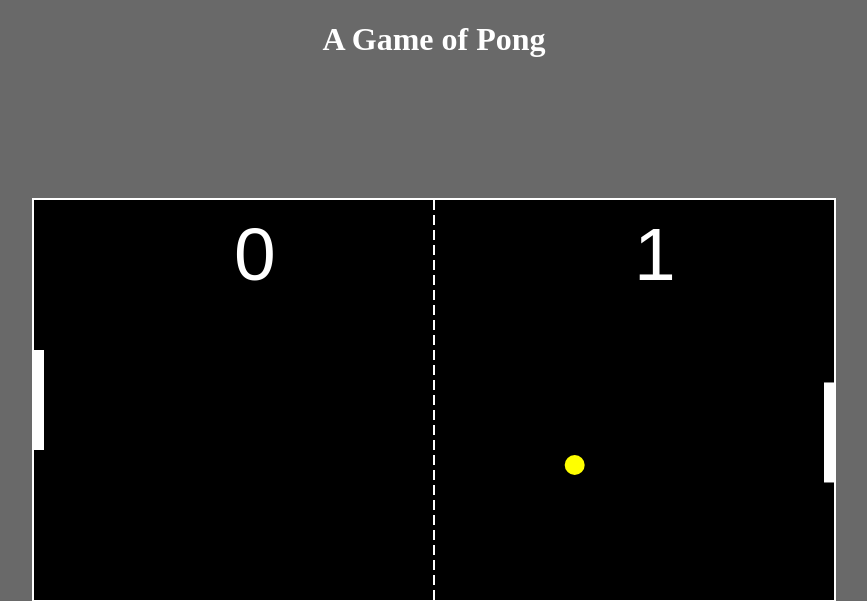
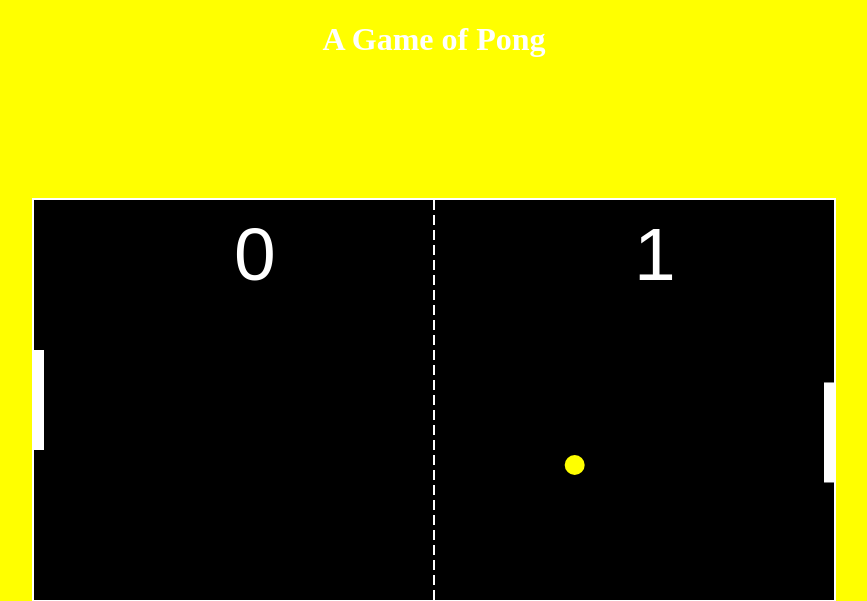
Before and after one commit to Soapsters/Soapsters.github.io, a PHP site: page /test1.html in a window 1280 px wide. Shown: the top 601 px of the page, without its empty margins (206-1073 px from the left). Run offline with PHP 8.4, Linux system fonts and the light colour scheme.

Commit message:
Update test1.css

```diff
--- a/test1.css
+++ b/test1.css
@@ -3,7 +3,7 @@ h1 {
     text-align: center;
 }
 body{
-    background-color: dimgray;
+    background-color: yellow;
 }
 .center {
     display: block;
```
